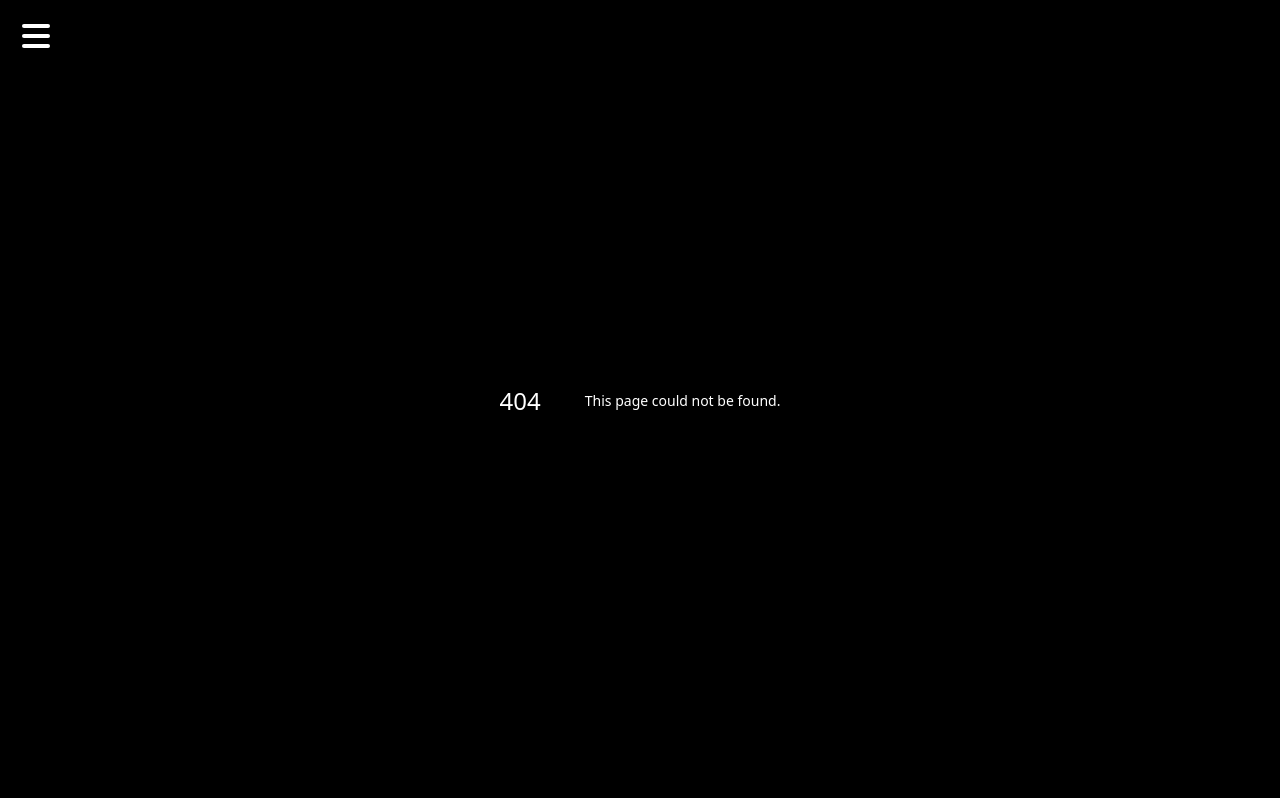
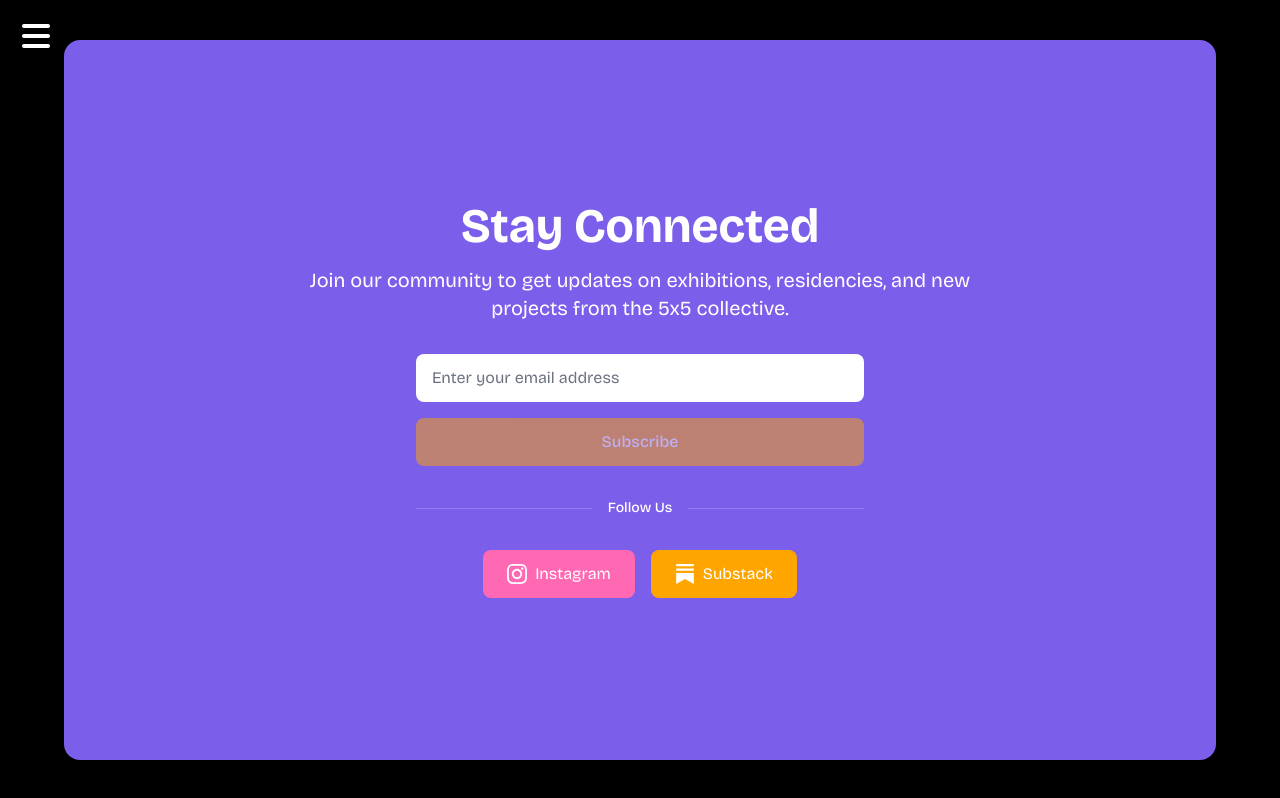
Before and after one commit to nkumar23/5x5, a Next.js app: page /subscribe in a window 1280 px wide. Before the commit this address had no page. Shown: the top 798 px of the page. Built offline with nearby package versions, Linux system fonts and the light colour scheme.

Commit message:
Add in `/subscribe`

```diff
--- /dev/null
+++ b/src/app/subscribe/page.tsx
@@ -0,0 +1,12 @@
+import AnimatedGrid from "../../components/ui/AnimatedGrid";
+
+export default function SubscribePage() {
+  // Pass the "subscribe" slug to AnimatedGrid for special handling
+  return (
+    <main className="min-h-screen flex items-center justify-center bg-black">
+      <div className="w-full max-w-7xl mx-auto px-4">
+        <AnimatedGrid slug="subscribe" />
+      </div>
+    </main>
+  );
+}
--- a/src/components/ui/AnimatedGrid.tsx
+++ b/src/components/ui/AnimatedGrid.tsx
@@ -6,6 +6,7 @@ import { Bricolage_Grotesque, Content } from "next/font/google";
 import Link from "next/link";
 import Image from "next/image";
 import GalleryContentCard from "./GalleryContentCard";
+import SubscribeCard from "./SubscribeCard";
 import { useRouter, usePathname } from "next/navigation";
 // Import ancient technology data
 const ancientTechData = require("../../../data/ancient-technology.json");
@@ -823,6 +824,15 @@ export default function AnimatedGrid({ slug = null }: AnimatedGridProps) {
     return () => window.removeEventListener("open-grid-card", handler);
   }, []);
 
+  // Handle subscribe slug - automatically show subscribe card
+  useEffect(() => {
+    if (slug === "subscribe") {
+      setSelectedDot("subscribe");
+      setSelectedContent("subscribe" as ContentKey);
+      setIsContentExpanded(true);
+    }
+  }, [slug]);
+
   return (
     <div className="w-full min-h-[100dvh] flex flex-col bg-black overflow-hidden relative">
       {/* Noise overlay */}
@@ -1020,6 +1030,21 @@ export default function AnimatedGrid({ slug = null }: AnimatedGridProps) {
               onClick={(e) => e.stopPropagation()}
             >
               {(() => {
+                // Handle subscribe slug
+                if (slug === "subscribe") {
+                  return (
+                    <SubscribeCard
+                      isExpanded={isContentExpanded}
+                      onClose={() => {
+                        router.push("/");
+                        setSelectedDot(null);
+                        setSelectedContent(null);
+                        setIsContentExpanded(false);
+                      }}
+                    />
+                  );
+                }
+
                 // Find matching artist data from ancient technology JSON
                 const artistData = ancientTechData.find((artist: any) => {
                   return (
--- /dev/null
+++ b/src/components/ui/SubscribeCard.tsx
@@ -0,0 +1,214 @@
+import React, { useState } from "react";
+import { motion } from "framer-motion";
+import Link from "next/link";
+
+interface SubscribeCardProps {
+  onClose?: () => void;
+  isExpanded?: boolean;
+}
+
+// Import color palette from AnimatedGrid
+const colorPalette = {
+  perceptualViolet: "#7B5EEA",
+  celestialBlue: "#7CD7FF",
+  infraPink: "#FF69B4",
+  midnightIndigo: "#1A1B4B",
+  horizonPeach: "#FFDAB9",
+  atmosphericWhite: "#FFFFFF",
+  luminalAmber: "#FFA500",
+  pastelGreen: "#B6F5C9",
+};
+
+export const SubscribeCard: React.FC<SubscribeCardProps> = ({
+  onClose,
+  isExpanded = true,
+}) => {
+  const [email, setEmail] = useState("");
+  const [isSubmitting, setIsSubmitting] = useState(false);
+  const [isSubmitted, setIsSubmitted] = useState(false);
+
+  const handleSubmit = async (e: React.FormEvent) => {
+    e.preventDefault();
+    if (!email) return;
+
+    setIsSubmitting(true);
+
+    // Simulate submission (replace with actual API call)
+    setTimeout(() => {
+      setIsSubmitting(false);
+      setIsSubmitted(true);
+    }, 1000);
+  };
+
+  const getCardBackgroundColor = () => {
+    return colorPalette.perceptualViolet;
+  };
+
+  const getCardTextColor = () => {
+    return colorPalette.atmosphericWhite;
+  };
+
+  return (
+    <motion.div
+      className="w-full lg:w-[min(90vw,1200px)] lg:h-auto lg:aspect-[16/9] lg:m-8 pointer-events-auto"
+      initial={{ y: "100%" }}
+      animate={{
+        y: 0,
+        height: isExpanded ? "90vh" : "70vh",
+      }}
+      exit={{ y: "100%" }}
+      transition={{ type: "spring", damping: 20 }}
+    >
+      <div
+        className="w-full h-full rounded-t-3xl lg:rounded-2xl overflow-hidden bg-opacity-100"
+        style={{
+          backgroundColor: getCardBackgroundColor(),
+        }}
+      >
+        {/* Drag handle - only visible on mobile/tablet */}
+        <motion.div
+          className="w-12 h-1 mx-auto mt-3 mb-3 bg-white/30 rounded-full lg:hidden cursor-grab active:cursor-grabbing"
+          drag="y"
+          dragConstraints={{ top: 0, bottom: 0 }}
+          dragElastic={0.5}
+          onDragEnd={(e, info) => {
+            if (typeof window !== "undefined" && window.innerWidth < 1024) {
+              if (info.offset.y > 60) {
+                onClose?.();
+              }
+            }
+          }}
+        />
+
+        {/* Content - scrollable area */}
+        <div
+          className="px-6 pt-2 pb-8 lg:p-12 h-full overflow-y-auto overscroll-y-contain"
+          style={{
+            touchAction: 'pan-y',
+            WebkitOverflowScrolling: 'touch'
+          }}
+        >
+          <div className="flex flex-col items-center justify-center min-h-full space-y-8">
+            {/* Header */}
+            <div className="text-center space-y-4">
+              <h1
+                className="text-4xl lg:text-5xl font-bold leading-relaxed"
+                style={{
+                  color: getCardTextColor(),
+                }}
+              >
+                Stay Connected
+              </h1>
+              <p
+                className="text-lg lg:text-xl leading-relaxed max-w-2xl"
+                style={{
+                  color: getCardTextColor(),
+                }}
+              >
+                Join our community to get updates on exhibitions, residencies, and new projects from the 5x5 collective.
+              </p>
+            </div>
+
+            {/* Email Signup Form */}
+            <div className="w-full max-w-md">
+              {!isSubmitted ? (
+                <form onSubmit={handleSubmit} className="space-y-4">
+                  <div>
+                    <input
+                      type="email"
+                      value={email}
+                      onChange={(e) => setEmail(e.target.value)}
+                      placeholder="Enter your email address"
+                      required
+                      className="w-full px-4 py-3 rounded-lg text-black placeholder-gray-500 focus:outline-none focus:ring-2 focus:ring-white/50"
+                      style={{
+                        backgroundColor: colorPalette.atmosphericWhite,
+                      }}
+                    />
+                  </div>
+                  <button
+                    type="submit"
+                    disabled={isSubmitting || !email}
+                    className="w-full px-6 py-3 rounded-lg font-medium transition-all duration-200 hover:opacity-90 disabled:opacity-50"
+                    style={{
+                      backgroundColor: colorPalette.luminalAmber,
+                      color: colorPalette.atmosphericWhite,
+                    }}
+                  >
+                    {isSubmitting ? "Subscribing..." : "Subscribe"}
+                  </button>
+                </form>
+              ) : (
+                <div className="text-center space-y-4">
+                  <div
+                    className="text-2xl font-medium"
+                    style={{ color: getCardTextColor() }}
+                  >
+                    ✓ Thank you for subscribing!
+                  </div>
+                  <p
+                    className="text-sm opacity-80"
+                    style={{ color: getCardTextColor() }}
+                  >
+                    We'll keep you updated on our latest projects and exhibitions.
+                  </p>
+                </div>
+              )}
+            </div>
+
+            {/* Divider */}
+            <div className="w-full max-w-md">
+              <div className="flex items-center">
+                <div className="flex-1 h-px bg-white/20"></div>
+                <span
+                  className="px-4 text-sm font-medium"
+                  style={{ color: getCardTextColor() }}
+                >
+                  Follow Us
+                </span>
+                <div className="flex-1 h-px bg-white/20"></div>
+              </div>
+            </div>
+
+            {/* Social Links */}
+            <div className="flex gap-4">
+              <Link
+                href="https://instagram.com/5x5collective"
+                target="_blank"
+                rel="noopener noreferrer"
+                className="inline-flex items-center gap-2 px-6 py-3 rounded-lg transition-opacity hover:opacity-90"
+                style={{
+                  backgroundColor: colorPalette.infraPink,
+                  color: colorPalette.atmosphericWhite,
+                }}
+              >
+                <svg className="w-5 h-5" fill="currentColor" viewBox="0 0 24 24">
+                  <path d="M12 2.163c3.204 0 3.584.012 4.85.07 3.252.148 4.771 1.691 4.919 4.919.058 1.265.069 1.645.069 4.849 0 3.205-.012 3.584-.069 4.849-.149 3.225-1.664 4.771-4.919 4.919-1.266.058-1.644.07-4.85.07-3.204 0-3.584-.012-4.849-.07-3.26-.149-4.771-1.699-4.919-4.92-.058-1.265-.07-1.644-.07-4.849 0-3.204.013-3.583.07-4.849.149-3.227 1.664-4.771 4.919-4.919 1.266-.057 1.645-.069 4.849-.069zm0-2.163c-3.259 0-3.667.014-4.947.072-4.358.2-6.78 2.618-6.98 6.98-.059 1.281-.073 1.689-.073 4.948 0 3.259.014 3.668.072 4.948.2 4.358 2.618 6.78 6.98 6.98 1.281.058 1.689.072 4.948.072 3.259 0 3.668-.014 4.948-.072 4.354-.2 6.782-2.618 6.979-6.98.059-1.28.073-1.689.073-4.948 0-3.259-.014-3.667-.072-4.947-.196-4.354-2.617-6.78-6.979-6.98-1.281-.059-1.69-.073-4.949-.073zm0 5.838c-3.403 0-6.162 2.759-6.162 6.162s2.759 6.163 6.162 6.163 6.162-2.759 6.162-6.163c0-3.403-2.759-6.162-6.162-6.162zm0 10.162c-2.209 0-4-1.79-4-4 0-2.209 1.791-4 4-4s4 1.791 4 4c0 2.21-1.791 4-4 4zm6.406-11.845c-.796 0-1.441.645-1.441 1.44s.645 1.44 1.441 1.44c.795 0 1.439-.645 1.439-1.44s-.644-1.44-1.439-1.44z"/>
+                </svg>
+                Instagram
+              </Link>
+
+              <Link
+                href="https://5x5collective.substack.com"
+                target="_blank"
+                rel="noopener noreferrer"
+                className="inline-flex items-center gap-2 px-6 py-3 rounded-lg transition-opacity hover:opacity-90"
+                style={{
+                  backgroundColor: colorPalette.luminalAmber,
+                  color: colorPalette.atmosphericWhite,
+                }}
+              >
+                <svg className="w-5 h-5" fill="currentColor" viewBox="0 0 24 24">
+                  <path d="M22.539 8.242H1.46V5.406h21.08v2.836zM1.46 10.812V24L12 18.11 22.54 24V10.812H1.46zM22.54 0H1.46v2.836h21.08V0z"/>
+                </svg>
+                Substack
+              </Link>
+            </div>
+          </div>
+        </div>
+      </div>
+    </motion.div>
+  );
+};
+
+export default SubscribeCard;
```
